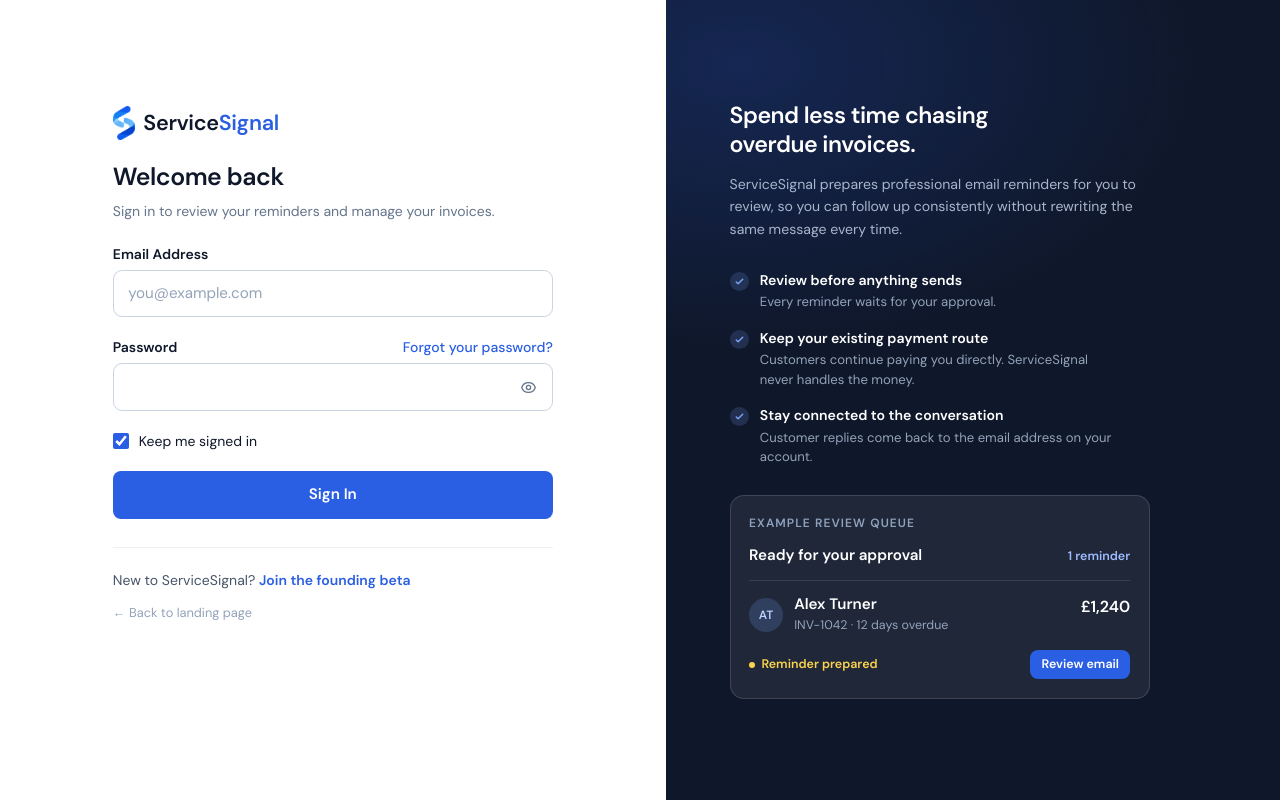
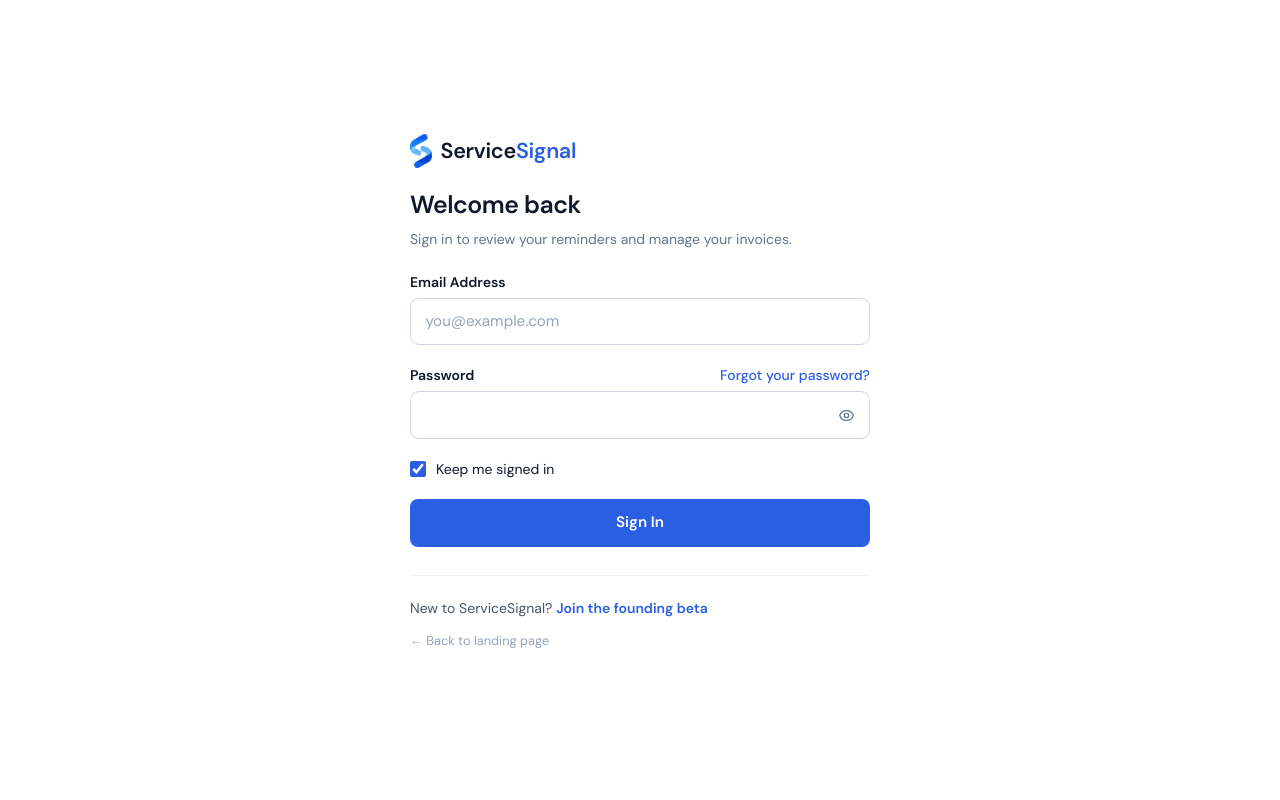
Before and after one commit to samadalobaydi/servicesignal, a Next.js app: page /login in a window 1280 px wide. Built offline with nearby package versions, Linux system fonts and the light colour scheme; a web font is replaced by a local one.

Commit message:
simplify login experience

```diff
--- a/app/login/page.tsx
+++ b/app/login/page.tsx
@@ -9,7 +9,6 @@ import {
   AuthShell, AuthHeading, AuthError, AuthInput, PasswordInput,
   SubmitButton, BRAND_BLUE,
 } from "@/components/auth/AuthShell";
-import { LoginAside } from "@/components/auth/LoginAside";
 import splitStyles from "@/components/auth/auth-split.module.css";
 
 function LoginForm() {
@@ -80,8 +79,22 @@ function LoginForm() {
   };
 
   return (
+    /*
+     * FOCUSED, not split.
+     *
+     * The navy panel that stood here explained what ServiceSignal does and
+     * showed an example approval queue. That belongs on /signup, where someone
+     * is deciding whether to start. A returning customer has already decided;
+     * re-pitching the product to them on the way in is noise, so it has been
+     * removed rather than rewritten, and nothing promotional replaces it.
+     *
+     * `focused` renders the SAME form column on its own — same lockup, same
+     * typography, same inputs, same button — so this page is simpler than
+     * signup without becoming a different visual language. Deliberately not
+     * the centred-card layout, which is a bordered box with a 40px shadow.
+     */
     <AuthShell
-      aside={<LoginAside />}
+      focused
       footer={
         <>
           {/* Account creation leads; returning to the landing page is a quieter
--- a/components/auth/AuthShell.tsx
+++ b/components/auth/AuthShell.tsx
@@ -42,17 +42,31 @@ interface AuthShellProps {
   children: React.ReactNode;
   footer?: React.ReactNode;
   /**
-   * Optional reassurance panel. When omitted — signup, forgot-password and
-   * reset-password — the centred-card layout below is used unchanged.
+   * Optional product panel. Used by /signup, where someone is deciding whether
+   * to start and the product still has to be explained.
    */
   aside?: React.ReactNode;
+  /**
+   * Single focused column — no panel, no card, no shadow.
+   *
+   * For /login. A returning customer has already been sold the product and is
+   * here to do one thing, so the page is deliberately simpler than signup: the
+   * same lockup, typography, inputs and button, on nothing but the page
+   * background.
+   *
+   * It reuses the SPLIT structure rather than the centred card below, because
+   * the card is a boxed panel with a border and a 40px shadow — the generic
+   * admin-login look. /forgot-password and /reset-password pass neither prop
+   * and keep that card exactly as it was.
+   */
+  focused?: boolean;
 }
 
-export function AuthShell({ children, footer, aside }: AuthShellProps) {
-  // ── Split layout: /login only ────────────────────────────────────────────
-  if (aside) {
+export function AuthShell({ children, footer, aside, focused = false }: AuthShellProps) {
+  // ── Column layouts: /signup (with panel) and /login (without) ────────────
+  if (aside || focused) {
     return (
-      <div className={split.root}>
+      <div className={aside ? split.root : `${split.root} ${split.rootSingle}`}>
         <div className={split.formCol}>
           <div className={split.formInner}>
             {/* The Landing Page 2.0 lockup: the mark asset plus real HTML
--- a/components/auth/LoginAside.tsx
+++ /dev/null
@@ -1,145 +0,0 @@
-import { DEMO } from "@/components/v2/demo";
-import split from "./auth-split.module.css";
-
-/**
- * Reassurance panel for the sign-in page.
- *
- * Restrained by intent: this is a returning-user utility, not a sales page.
- * Three short points and one compact artefact, on navy for contrast — no
- * feature grid, no decorative artwork.
- *
- * Product truth. Every line describes behaviour the software actually has:
- * approval-only sending, no payment handling, replies routed to the owner's
- * account email. No statistics, ratings, testimonials, user counts, recovery
- * figures, payment-speed claims or tracking claims.
- *
- * The artefact is a compact approval-queue preview — the screen a returning
- * user signs in to reach — rather than the customer-facing email, which the
- * landing page already shows in full. It reads from the canonical
- * demonstration dataset rather than duplicating those values, so it can never
- * drift from the landing page.
- *
- * It shows a reminder in the state the product actually holds it in: prepared,
- * counted in the queue, waiting. It deliberately shows NO sent state, NO
- * delivery, open, click, read or reply information, NO payment control, and
- * nothing that behaves as if it were interactive — "Review email" is a styled
- * span, not a control.
- *
- * Note the row lists the CUSTOMER (Alex Turner), not the account holder's own
- * business. Oakfield Plumbing is the ServiceSignal user in the canonical
- * dataset, so printing it inside the row would read as though it were the
- * customer's company.
- *
- * "EXAMPLE REVIEW QUEUE" is the single label marking this as fictional. A
- * second "Example data" caption would repeat what the eyebrow already says
- * directly above the content; the aria-label carries the fuller statement for
- * screen-reader users.
- *
- * initialsOf is deliberately NOT imported from components/v2/parts: that
- * module is "use client", and importing a plain function from it into this
- * server component yields a client-reference proxy that throws when called.
- *
- * Accessibility: a <section> labelled by its own heading — not a landmark
- * competing with the form. It follows the form in DOM order at every
- * breakpoint, so keyboard and screen-reader users reach the sign-in fields
- * first regardless of how the columns are arranged visually.
- */
-
-const POINTS = [
-  {
-    title: "Review before anything sends",
-    line: "Every reminder waits for your approval.",
-  },
-  {
-    title: "Keep your existing payment route",
-    line: "Customers continue paying you directly. ServiceSignal never handles the money.",
-  },
-  {
-    title: "Stay connected to the conversation",
-    line: "Customer replies come back to the email address on your account.",
-  },
-];
-
-/** Initials for the avatar. Local by design — see the note above. */
-function initials(name: string): string {
-  return name
-    .trim()
-    .split(/\s+/)
-    .slice(0, 2)
-    .map((part) => part[0]?.toUpperCase() ?? "")
-    .join("");
-}
-
-export function LoginAside() {
-  return (
-    <section className={split.aside} aria-labelledby="login-aside-heading">
-      <div className={split.asideInner}>
-        <h2 id="login-aside-heading" className={split.asideHeading}>
-          Spend less time chasing overdue invoices.
-        </h2>
-        <p className={split.asideSub}>
-          ServiceSignal prepares professional email reminders for you to review,
-          so you can follow up consistently without rewriting the same message
-          every time.
-        </p>
-
-        <ul className={split.points}>
-          {POINTS.map((p) => (
-            <li key={p.title} className={split.point}>
-              <span className={split.tick} aria-hidden="true">
-                <svg width="11" height="11" viewBox="0 0 24 24" fill="none">
-                  <path d="M5 13l4 4L19 7" stroke="currentColor" strokeWidth="3.2" strokeLinecap="round" strokeLinejoin="round" />
-                </svg>
-              </span>
-              <span>
-                <span className={split.pointTitle}>{p.title}</span>
-                <span className={split.pointLine}>{p.line}</span>
-              </span>
-            </li>
-          ))}
-        </ul>
-
-        <figure
-          className={split.card}
-          aria-label={`Example review queue. One reminder is ready for approval: ${DEMO.customerName}, invoice ${DEMO.reference}, ${DEMO.amount}, ${DEMO.overdueBy}. The reminder is prepared and has not been sent. Demonstration data, not a real account.`}
-        >
-          <figcaption className={split.cardLabel}>Example review queue</figcaption>
-
-          <div className={split.queueHead}>
-            <span className={split.queueTitle}>Ready for your approval</span>
-            <span className={split.queueCount}>1 reminder</span>
-          </div>
-
-          <div className={split.queueRow}>
-            <span className={split.avatar} aria-hidden="true">
-              {initials(DEMO.customerName)}
-            </span>
-            <span className={split.rowId}>
-              <span className={split.rowName}>{DEMO.customerName}</span>
-              <span className={split.rowMeta}>
-                {DEMO.reference} · {DEMO.overdueBy}
-              </span>
-            </span>
-            <span className={split.rowAmount}>{DEMO.amount}</span>
-          </div>
-
-          <div className={split.queueFoot}>
-            <span className={split.chip}>
-              <span className={split.chipDot} aria-hidden="true" />
-              Reminder prepared
-            </span>
-            {/* Presentational only — a span, never a control. */}
-            <span className={split.action} aria-hidden="true">Review email</span>
-          </div>
-        </figure>
-
-        {/* No footer link here by design. This is a returning user's sign-in
-            journey, and a link back to the landing page invites them away from
-            it. Both routes they might actually need — "Create an account" and
-            "Back to landing page" — already sit beneath the form in the left
-            column, earlier in DOM order. The panel ends on the queue preview;
-            .aside's own bottom padding provides the spacing. */}
-      </div>
-    </section>
-  );
-}
--- a/components/auth/auth-split.module.css
+++ b/components/auth/auth-split.module.css
@@ -1,14 +1,20 @@
 /*
- * Split layout for the sign-in page only.
+ * Column layouts for the account pages.
  *
  * A CSS Module rather than an addition to app/globals.css: the class names
  * cannot collide with the .lp-*, .dash-* or .v2-* systems, and this work stays
  * in its own file instead of entangling with the substantial uncommitted
  * changes already sitting in globals.css.
  *
- * These rules only apply when AuthShell is given an `aside`: /login and
- * /signup. Forgot-password and reset-password pass none and keep the centred
- * card. Shared by two pages now, so a change here affects both.
+ * TWO LAYOUTS, ONE FORM COLUMN.
+ *
+ *   /signup  .root                — form column beside the product panel
+ *   /login   .root + .rootSingle  — the same form column, alone and centred
+ *
+ * /forgot-password and /reset-password pass neither and keep AuthShell's
+ * centred card. The form column itself is shared, so the lockup, heading,
+ * inputs, button and footer are identical on both pages by construction — the
+ * only difference is what sits beside them.
  */
 
 .root {
@@ -29,6 +35,32 @@
   width: 100%;
   max-width: 440px;
   margin-inline: auto;
+}
+
+/* ── Focused single column: /login ────────────────────────────────────────
+ *
+ * A returning customer does not need the product explained again, so the navy
+ * panel is gone rather than rewritten — and nothing promotional replaces it.
+ *
+ * Deliberately NOT a card. No border, no shadow, no panel: the form sits
+ * directly on the page, which is what keeps this from reading as a generic
+ * boxed admin login. Everything inside is the shared form column, so the
+ * typography, inputs and button are unchanged.
+ *
+ * Only three things differ from the split layout: one column at every width,
+ * a slightly wider measure (460px, within the 440–480 range and enough for the
+ * label/"Forgot your password?" row to breathe), and no bottom-margin lift —
+ * that lift exists solely to align the form with a panel headline that no
+ * longer exists here.
+ */
+.rootSingle {
+  grid-template-columns: 1fr;
+}
+.rootSingle .formCol {
+  padding: 3rem 1.5rem 3.5rem;
+}
+.rootSingle .formInner {
+  max-width: 460px;
 }
 
 /* AuthHeading ships a Tailwind mb-7 (1.75rem). Scoped to this layout only, so
@@ -123,45 +155,10 @@
   max-width: 46ch;
 }
 
-.points {
-  margin: 1.9rem 0 0 0;
-  padding: 0;
-  list-style: none;
-  display: grid;
-  gap: 1.05rem;
-}
-.point {
-  display: flex;
-  gap: 0.7rem;
-  align-items: flex-start;
-}
-.tick {
-  flex: 0 0 auto;
-  display: inline-flex;
-  align-items: center;
-  justify-content: center;
-  width: 19px;
-  height: 19px;
-  margin-top: 1px;
-  border-radius: 999px;
-  background: rgba(122, 162, 245, 0.18);
-  color: #7ba2f5;
-}
-.pointTitle {
-  display: block;
-  font-weight: 650;
-  font-size: 0.88rem;
-  line-height: 1.35;
-  color: #ffffff;
-}
-.pointLine {
-  display: block;
-  margin-top: 0.15rem;
-  color: #93a3ba;
-  font-size: 0.82rem;
-  line-height: 1.5;
-  max-width: 40ch;
-}
+/* .points / .point / .tick / .pointTitle / .pointLine were LoginAside's three
+   reassurance bullets. That panel has been removed rather than rewritten, and
+   SignupAside uses its own .journey list, so these rules had no remaining
+   consumer and are deleted with the component. */
 
 /* ── Product artefact: approval-queue preview ─────────────────────────────
    One card padding rather than per-section padding, and exactly one divider.
@@ -314,6 +311,17 @@
        panel headline. Nothing moves independently. */
     margin-bottom: 4.5rem;
   }
+  /* One column at every width, and no lift: there is no panel headline to
+     align with, so raising the form would just push it off centre. */
+  .rootSingle {
+    grid-template-columns: 1fr;
+  }
+  .rootSingle .formCol {
+    padding: 3rem 1.5rem 4rem;
+  }
+  .rootSingle .formInner {
+    margin-bottom: 0;
+  }
   .aside {
     display: flex;
     flex-direction: column;
@@ -332,6 +340,11 @@
 @media (min-width: 1280px) {
   .formCol {
     padding: 3rem 4.5rem;
+  }
+  /* The wide-screen padding above is there to hold the form away from the
+     panel edge. Alone and centred, the measure does that on its own. */
+  .rootSingle .formCol {
+    padding: 3rem 1.5rem 4rem;
   }
   .aside {
     padding: 3rem 4rem;
@@ -352,6 +365,11 @@
 @media (max-width: 480px) {
   .formCol {
     padding: 1.75rem 1.15rem 2.25rem;
+  }
+  /* Naturally single-column already — it never had a second one. The only
+     change is a little more room at the top now that nothing follows it. */
+  .rootSingle .formCol {
+    padding: 2.25rem 1.15rem 2.75rem;
   }
   .lockupMark {
     height: 29px;
```
Also changed, not shown: 1 other file (tests, documents, lock files or other folders).
